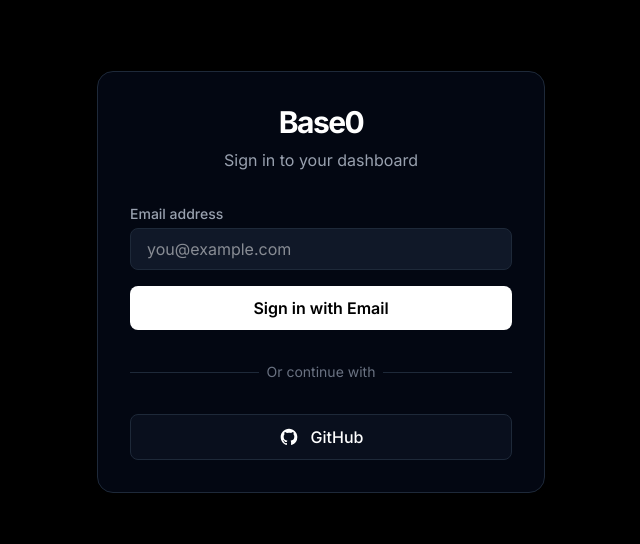
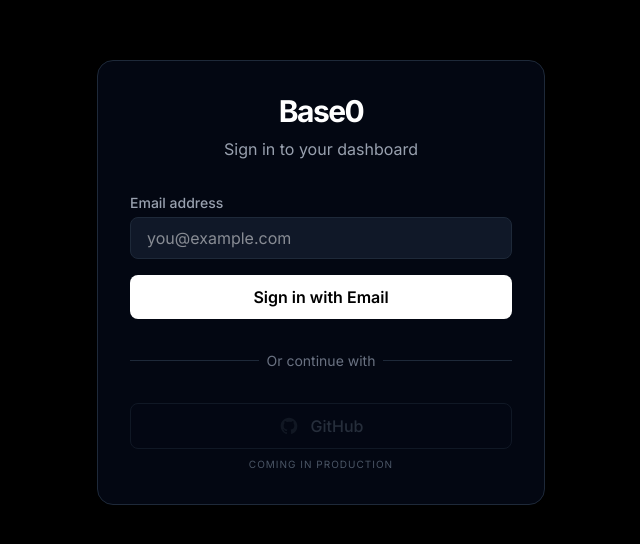
Before and after one commit to itisrohit/base0, a React (Vite) app in the folder apps/dashboard/: page /login in a window 1280 px wide. Shown: the part 118-662 px from the top of the page, without its empty margins (319-959 px from the left). Built offline with nearby package versions, Linux system fonts and the light colour scheme; no server answers.

Commit message:
style(dashboard): refine GitHub login button UX for dev phase

```diff
--- a/apps/dashboard/src/routes/login.tsx
+++ b/apps/dashboard/src/routes/login.tsx
@@ -15,10 +15,7 @@
   const [error, setError] = useState<string | null>(null);
   const [success, setSuccess] = useState(false);
   const [magicToken, setMagicToken] = useState<string | null>(null);
-
-  const handleGitHubLogin = () => {
-    window.location.href = `${import.meta.env.VITE_API_BASE_URL || '/api/v1'}/auth/github`;
-  };
+  const [notice, setNotice] = useState<string | null>(null);
 
   const handleMagicLink = async (e: React.FormEvent) => {
     e.preventDefault();
@@ -124,20 +121,36 @@
           </div>
         </div>
 
+        <div className="space-y-2 relative">
           <button
             type="button"
-          onClick={handleGitHubLogin}
-          className="w-full flex items-center justify-center gap-3 py-2.5 bg-gray-900/50 hover:bg-gray-900 border border-gray-800 rounded-lg text-white transition-all font-medium"
+            onClick={() => {
+              setNotice('Planned for Production');
+              setTimeout(() => setNotice(null), 3000);
+            }}
+            className="w-full flex items-center justify-center gap-3 py-2.5 bg-gray-900/10 border border-gray-800 rounded-lg text-gray-600 cursor-not-allowed transition-all font-medium opacity-50 hover:bg-gray-900/20"
+            title="Available in production phase"
           >
-          <svg className="w-5 h-5" fill="currentColor" viewBox="0 0 24 24" aria-hidden="true">
+            <svg
+              className="w-5 h-5 opacity-40"
+              fill="currentColor"
+              viewBox="0 0 24 24"
+              aria-hidden="true"
+            >
               <path
                 fillRule="evenodd"
                 d="M12 2C6.477 2 2 6.484 2 12.017c0 4.425 2.865 8.18 6.839 9.504.5.092.682-.217.682-.483 0-.237-.008-.868-.013-1.703-2.782.605-3.369-1.343-3.369-1.343-.454-1.158-1.11-1.466-1.11-1.466-.908-.62.069-.608.069-.608 1.003.07 1.531 1.032 1.531 1.032.892 1.53 2.341 1.088 2.91.832.092-.647.35-1.088.636-1.338-2.22-.253-4.555-1.113-4.555-4.951 0-1.093.39-1.988 1.029-2.688-.103-.253-.446-1.272.098-2.65 0 0 .84-.27 2.75 1.026A9.564 9.564 0 0112 6.844c.85.004 1.705.115 2.504.337 1.909-1.296 2.747-1.027 2.747-1.027.546 1.379.202 2.398.1 2.651.64.7 1.028 1.595 1.028 2.688 0 3.848-2.339 4.695-4.566 4.943.359.309.678.92.678 1.855 0 1.338-.012 2.419-.012 2.747 0 .268.18.58.688.482A10.019 10.019 0 0022 12.017C22 6.484 17.522 2 12 2z"
                 clipRule="evenodd"
               ></path>
             </svg>
-          GitHub
+            {notice || 'GitHub'}
           </button>
+          {!notice && (
+            <p className="text-[10px] text-center text-gray-600 uppercase tracking-widest">
+              Coming in Production
+            </p>
+          )}
+        </div>
       </div>
     </div>
   );
```
Lines whose indentation alone changed are shown as unchanged.
